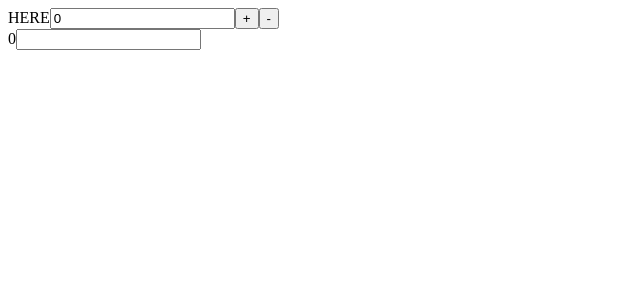
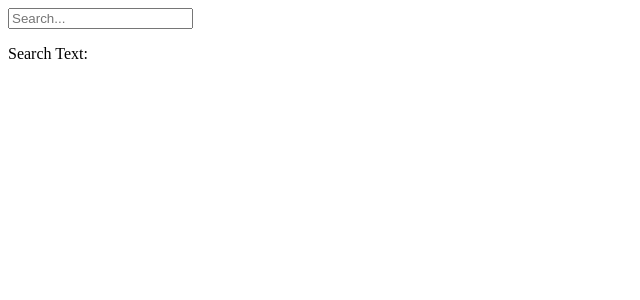
Before and after one commit to ivan-clark/itelec, a React (Create React App) app in the folder frontend/: page / in a window 1280 px wide. Shown: the top 300 px of the page, without its empty margins (0-640 px from the left). Built offline with nearby package versions, Linux system fonts and the light colour scheme.

Commit message:
Added search bar

```diff
--- a/frontend/src/App.js
+++ b/frontend/src/App.js
@@ -1,21 +1,16 @@
-import { useState, useEffect } from 'react';
-import OperatorButton from './OperatorButton';
-import TextBox from './TextBox';
-import Panel from './Panel';
+import React, { useState } from 'react';
+import SearchBar from './components/SearchBar';
 
 const App = () => {
-  const [number, setNumber] = useState(0);
-  const [text, setText] = useState("HERE");
+  const [filterText, setFilterText] = useState('');
 
-  return (
-    <div className="App">
-      {text}
-      <TextBox number={number} />
-      <OperatorButton handleNum={()=>setNumber(number+1)} text={"+"}/>
-      <OperatorButton handleNum={()=>setNumber(number-1)} text={"-"}/>
-      <Panel number={number} setText={setText}/>
+  return(
+    <div>
+      <SearchBar onSearch={setFilterText} />
+      <p>Search Text: {filterText}</p>
     </div>
-  );
+  )
 }
 
+
 export default App;
--- /dev/null
+++ b/frontend/src/components/SearchBar.js
@@ -0,0 +1,13 @@
+import React from "react";
+
+const SearchBar = ({ onSearch }) => {
+    return(
+        <input
+            type="text"
+            placeholder="Search..."
+            onChange={(e) => onSearch(e.target.value)}
+        />
+    );
+};
+
+export default SearchBar;
```
Also changed, not shown: 1 other file (tests, documents, lock files or other folders).
